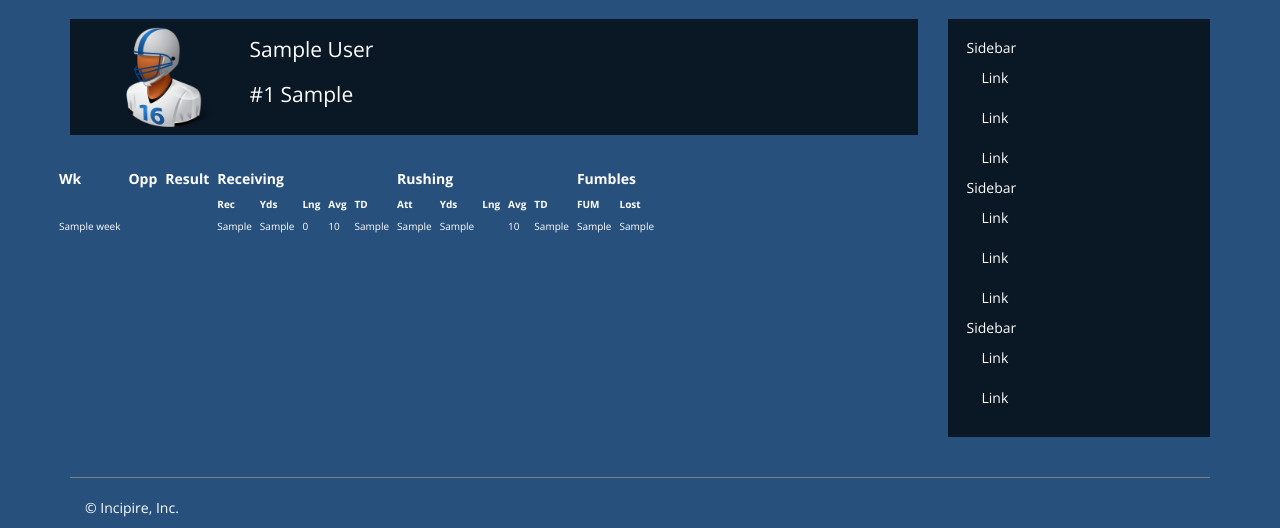
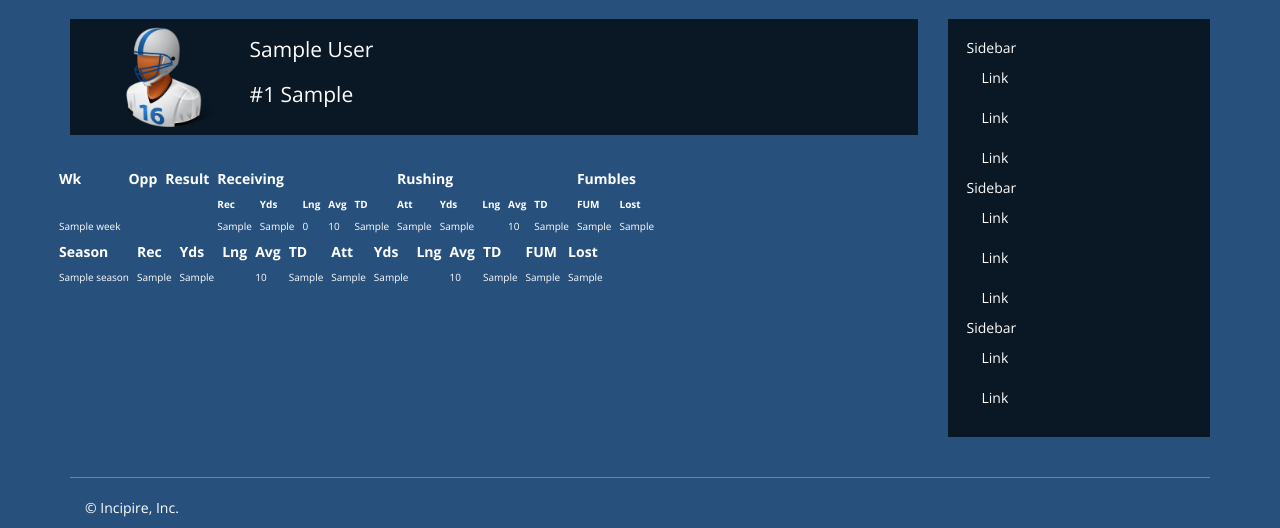
Before and after one commit to Incipire/FantasySportCenter, a Django app: template src/fscdotcom/games/templates/games/player_wr_detail.html in a window 1280 px wide. Shown: the part 51-579 px from the top of the page. Run offline with Django 3.2, Linux system fonts and the light colour scheme; tables that the repository leaves empty hold one stand-in row (values such as "Sample post"); the template is opened without the code that fills it: values that come from a table or form of the project are taken from there, most other values are stand-ins (such as "Sample title", 1, 10 or a date in 2020).

Commit message:
Display seasonal stats for WR/RB

```diff
--- a/src/fscdotcom/games/templates/games/player_wr_detail.html
+++ b/src/fscdotcom/games/templates/games/player_wr_detail.html
@@ -61,4 +61,40 @@
 		{% endfor %}
 	</table>
 </div>
+<div class="col-9k">
+	<table cellpadding="4">
+		<tr>
+			<th>Season</th>
+			<th>Rec</th>
+			<th>Yds</th>
+			<th>Lng</th>
+			<th>Avg</th>
+			<th>TD</th>
+			<th>Att</th>
+			<th>Yds</th>
+			<th>Lng</th>
+			<th>Avg</th>
+			<th>TD</th>
+			<th>FUM</th>
+			<th>Lost</th>
+		</tr>
+		{% for season in player_seasons %}
+		<tr style="font-size:10px">
+			<td>{{season.season}}</td>
+			<td>{{season.player.receiving_rec}}</td>
+			<td>{{season.player.receiving_yds}}</td>
+			<td></td>
+			<td>{{season.receiving_avg|floatformat:-2}}</td>
+			<td>{{season.player.receiving_tds}}</td>
+			<td>{{season.player.rushing_att}}</td>
+			<td>{{season.player.rushing_yds}}</td>
+			<td></td>
+			<td>{{season.rushing_avg|floatformat:-2}}</td>
+			<td>{{season.player.rushing_tds}}</td>
+			<td>{{season.player.fumbles_tot}}</td>
+			<td>{{season.player.fumbles_lost}}</td>
+		</tr>
+		{% endfor %}
+	</table>
+</div>
 {% endblock %}
--- a/src/fscdotcom/games/urls.py
+++ b/src/fscdotcom/games/urls.py
@@ -5,6 +5,6 @@ from games import views
 urlpatterns = patterns('',
         url(r'^$', views.index, name='index',),
         url(r'^(?P<year>\d+)/(?P<season_type>\Regular|Preseason|Postseason)/(?P<week>\d+)/$', views.index, name='index',),
-        url(r'^(?P<gsid>\d+)/$',views.detail, name='detail'),
+        url(r'^(?P<gsid>\d+)/$',views.game_detail, name='detail'),
         url(r'^players/(?P<player_id>.+)/$', views.player_detail, name='player_detail'),
         )
```
Also changed, not shown: src/fscdotcom/games/templates/games/player_rb_detail.html (+4 -3 lines), src/fscdotcom/games/views.py (+119 -56 lines), 1 other file.
